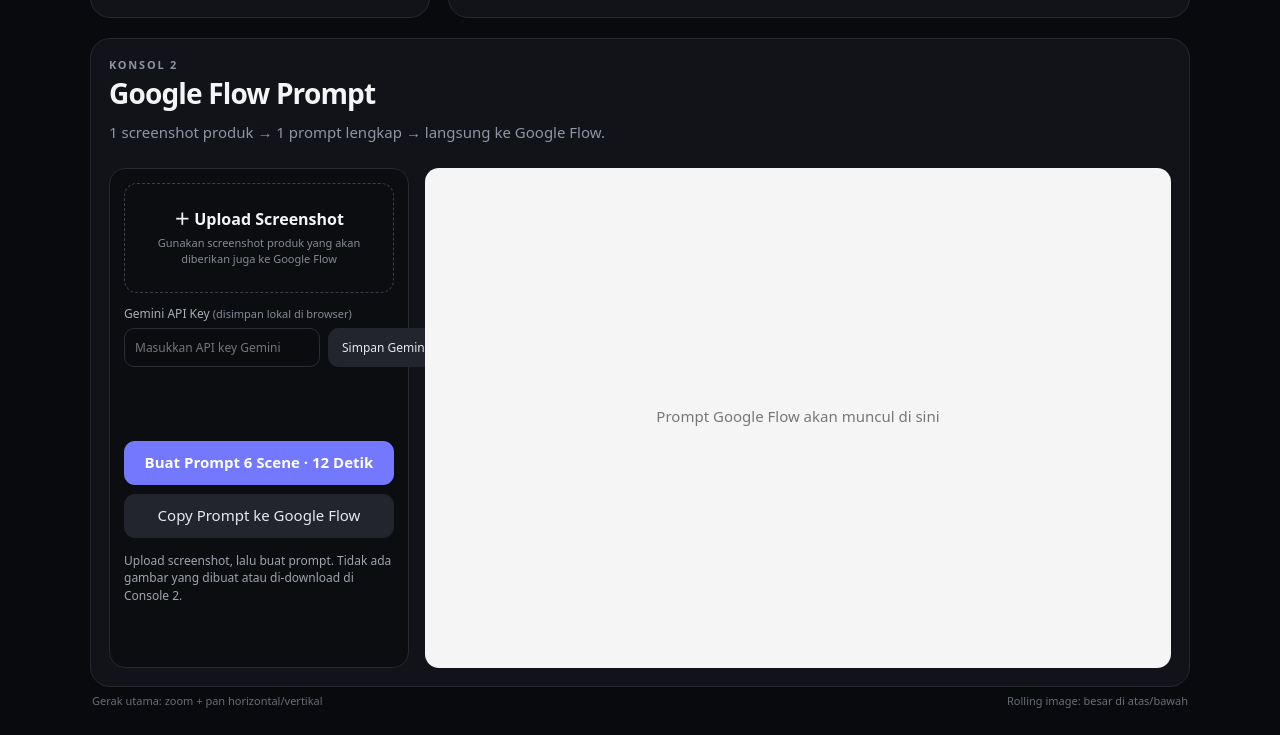
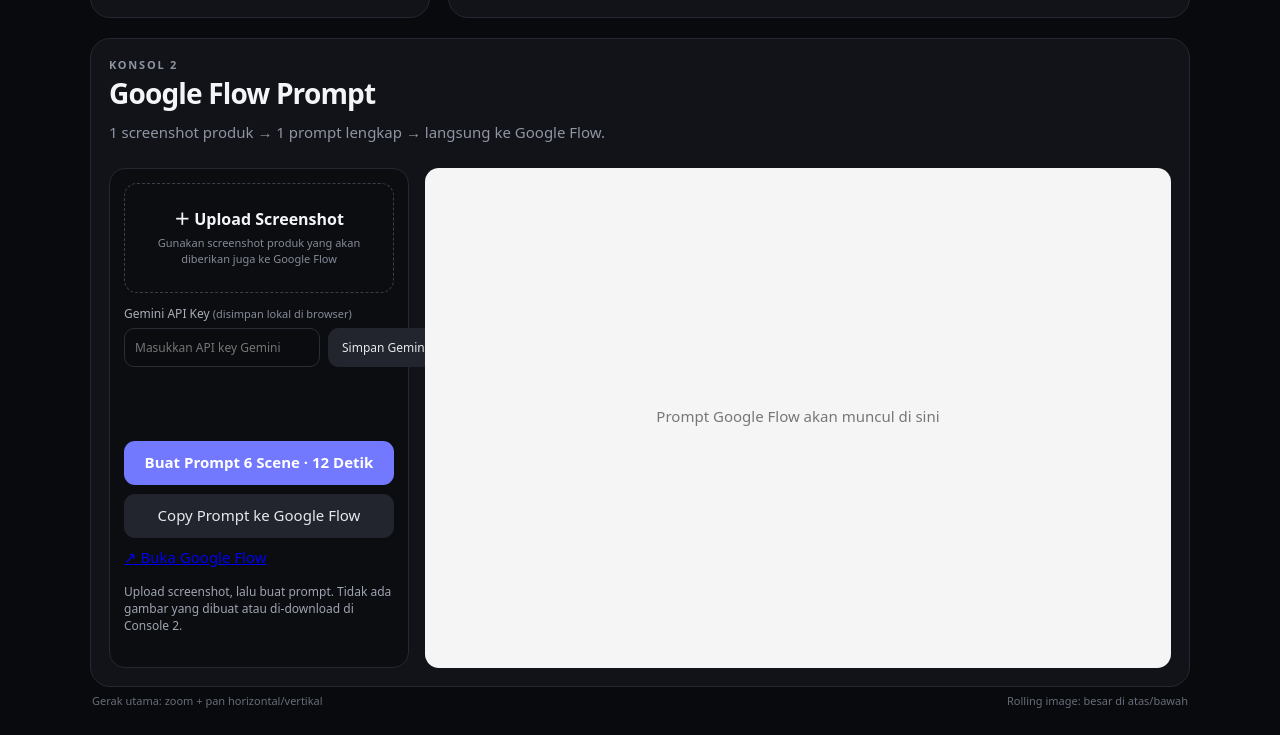
Before and after one commit to iwansb27/iwan-image-to-video-9x16, a plain HTML site: page index.html in a window 1280 px wide. Shown: the part 670-1405 px from the top of the page. Drawn offline with Linux system fonts and the light colour scheme.

Commit message:
Add direct Google Flow button below copy prompt

```diff
--- a/index.html
+++ b/index.html
@@ -24,6 +24,7 @@
       <div class="story-actions">
         <button id="generateStoryboard" class="primary" type="button">Buat Prompt 6 Scene · 12 Detik</button>
         <button id="copyMasterPrompt" class="secondary" type="button">Copy Prompt ke Google Flow</button>
+        <a class="flow-link" href="https://flow.google/" target="_blank" rel="noopener noreferrer">↗ Buka Google Flow</a>
       </div>
       <p id="storyStatus" class="status">Upload screenshot, lalu buat prompt. Tidak ada gambar yang dibuat atau di-download di Console 2.</p>
     </div>
```
